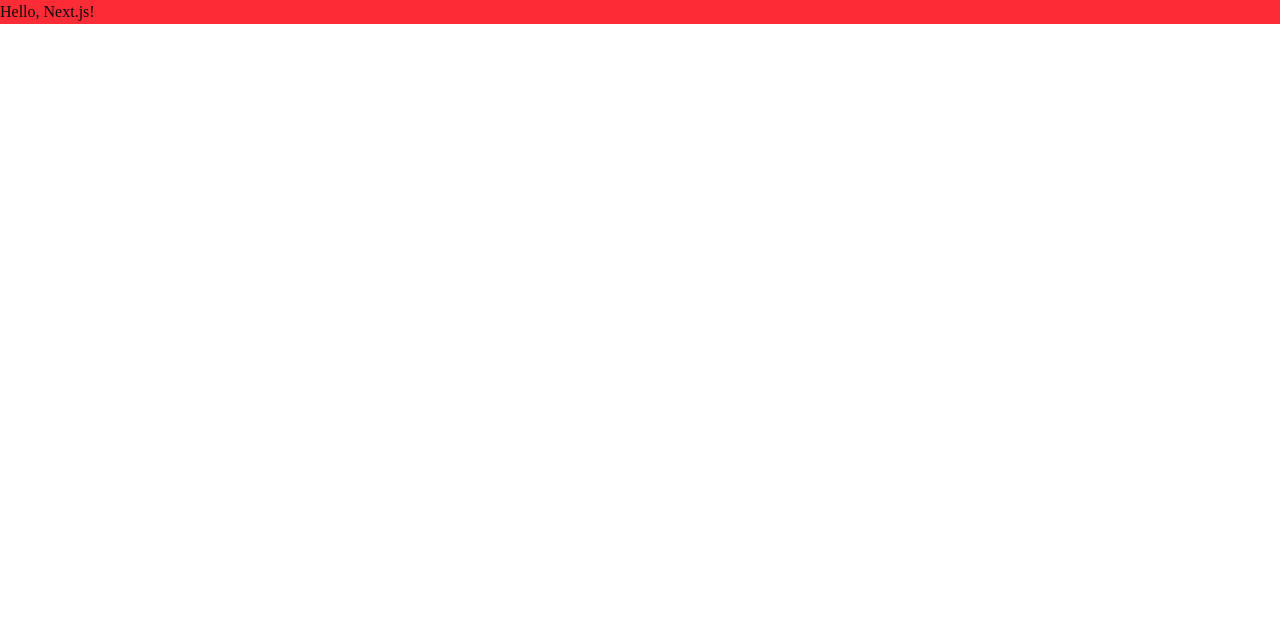
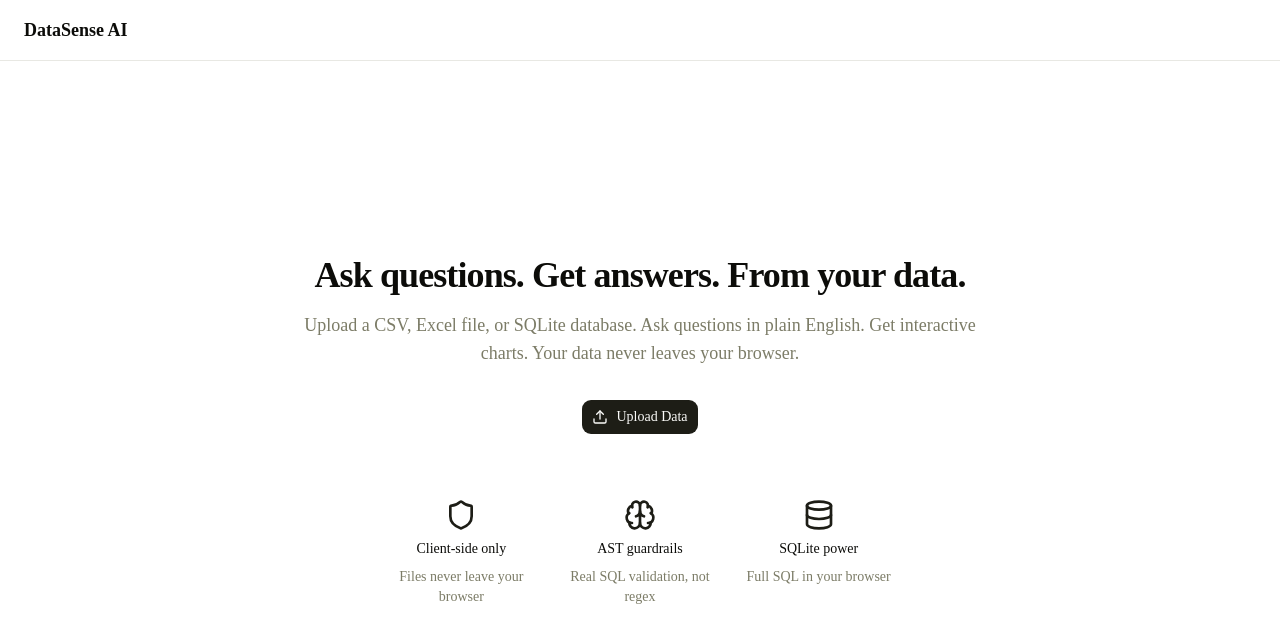
Before and after one commit to ShadmanSakib22/DataSense-AI, a Next.js app: page / in a window 1280 px wide. Shown: the top 642 px of the page. Built offline with nearby package versions, Linux system fonts and the light colour scheme.

Commit message:
feat: implement landing page with marketing copy

```diff
--- a/src/app/layout.tsx
+++ b/src/app/layout.tsx
@@ -13,8 +13,8 @@ const geistMono = Geist_Mono({
 });
 
 export const metadata: Metadata = {
-  title: "Create Next App",
-  description: "Generated by create next app",
+  title: "DataSense AI — Natural Language Data Analysis",
+  description: "Upload CSV, Excel, or SQLite files. Ask questions in plain English. Get interactive charts. Your data never leaves your browser.",
 };
 
 export default function RootLayout({ children }: LayoutProps<"/">) {
--- a/src/app/page.tsx
+++ b/src/app/page.tsx
@@ -1,3 +1,52 @@
+import Link from 'next/link';
+import { Button } from '@/components/ui/button';
+import { Upload, Shield, Database, Brain } from 'lucide-react';
+
 export default function Home() {
-  return <div className="bg-red-500">Hello, Next.js!</div>;
+  return (
+    <div className="flex min-h-screen flex-col">
+      <header className="border-b px-6 py-4">
+        <h1 className="text-lg font-semibold">DataSense AI</h1>
+      </header>
+
+      <main className="flex flex-1 flex-col items-center justify-center px-6 text-center">
+        <div className="mx-auto max-w-2xl space-y-8">
+          <div className="space-y-4">
+            <h2 className="text-4xl font-bold tracking-tight">
+              Ask questions. Get answers. From your data.
+            </h2>
+            <p className="text-lg text-muted-foreground">
+              Upload a CSV, Excel file, or SQLite database. Ask questions in plain English.
+              Get interactive charts. Your data never leaves your browser.
+            </p>
+          </div>
+
+          <Button asChild size="lg" className="gap-2">
+            <Link href="/upload">
+              <Upload className="size-4" />
+              Upload Data
+            </Link>
+          </Button>
+
+          <div className="mx-auto grid max-w-lg grid-cols-3 gap-6 pt-8 text-sm">
+            <div className="flex flex-col items-center gap-2">
+              <Shield className="size-8 text-primary" />
+              <p className="font-medium">Client-side only</p>
+              <p className="text-muted-foreground">Files never leave your browser</p>
+            </div>
+            <div className="flex flex-col items-center gap-2">
+              <Brain className="size-8 text-primary" />
+              <p className="font-medium">AST guardrails</p>
+              <p className="text-muted-foreground">Real SQL validation, not regex</p>
+            </div>
+            <div className="flex flex-col items-center gap-2">
+              <Database className="size-8 text-primary" />
+              <p className="font-medium">SQLite power</p>
+              <p className="text-muted-foreground">Full SQL in your browser</p>
+            </div>
+          </div>
+        </div>
+      </main>
+    </div>
+  );
 }
```
